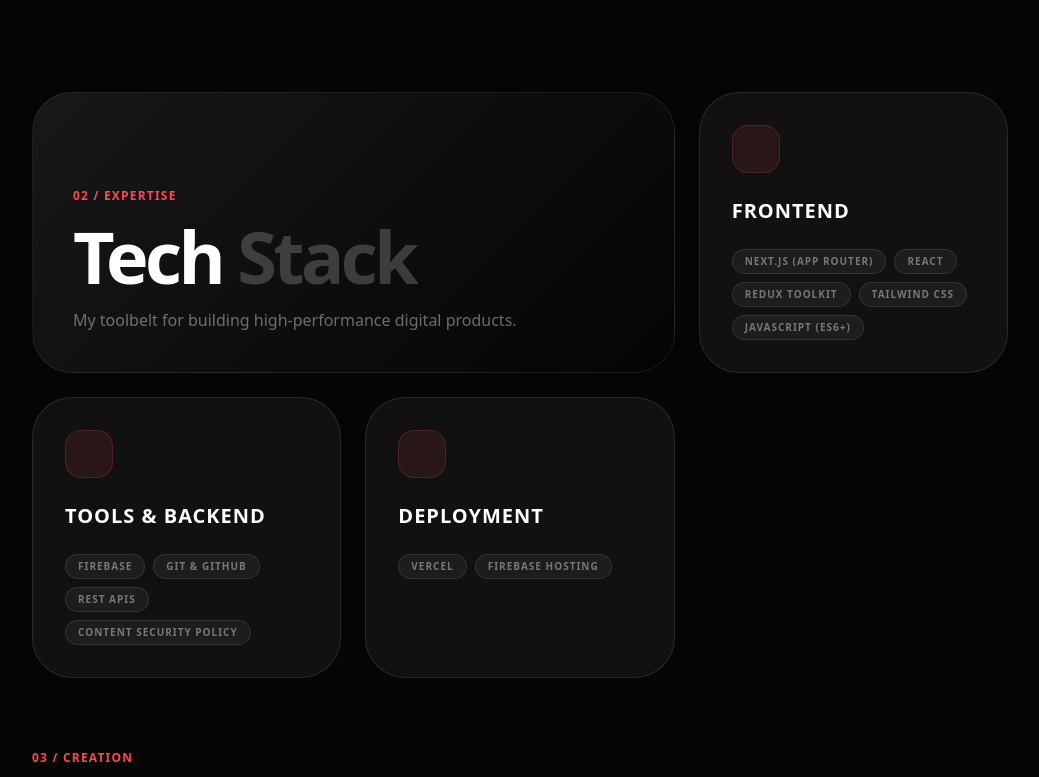
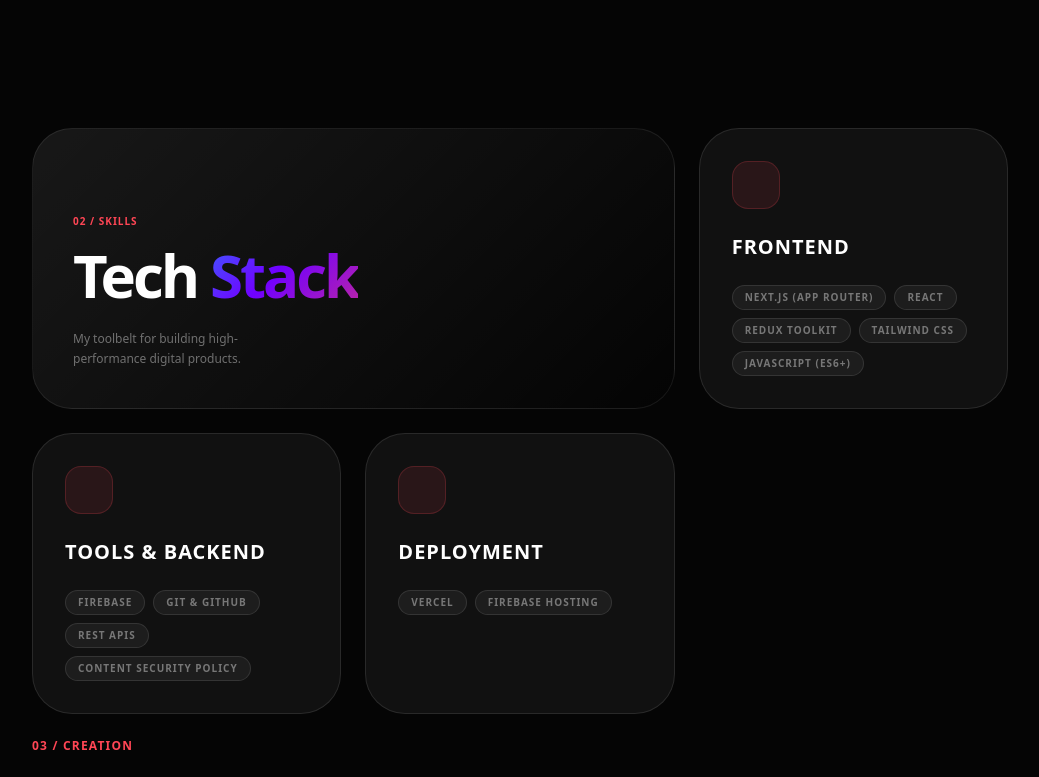
Before and after one commit to harsh-bhadana/portfolio, a Next.js app: page / in a window 1280 px wide. Shown: the part 2934-3711 px from the top of the page, without its empty margins (120-1159 px from the left). Built offline with nearby package versions, Linux system fonts and the light colour scheme; some icons are missing.

Commit message:
feat: sections ui animate

```diff
--- a/app/globals.css
+++ b/app/globals.css
@@ -68,6 +68,21 @@
   50% { transform: translateY(-20px) scale(1.05); }
 }
 
+@keyframes gradient-flow {
+  0% { background-position: 0% 50%; }
+  50% { background-position: 100% 50%; }
+  100% { background-position: 0% 50%; }
+}
+
 .animate-float {
   animation: float 6s ease-in-out infinite;
 }
+
+.animate-gradient {
+  background: linear-gradient(-45deg, var(--accent), var(--accent-secondary), var(--accent-tertiary), var(--accent));
+  background-size: 300% 300%;
+  animation: gradient-flow 5s ease infinite;
+  -webkit-background-clip: text;
+  background-clip: text;
+  -webkit-text-fill-color: transparent;
+}
--- a/app/page.tsx
+++ b/app/page.tsx
@@ -162,7 +162,7 @@
           <div className="flex flex-col md:flex-row md:items-end justify-between gap-6 mb-20">
             <div>
               <span className="text-accent font-black tracking-widest uppercase text-xs mb-4 block">01 / History</span>
-              <h2 className="text-5xl md:text-7xl font-black tracking-tighter">Professional <br /> <span className="text-white/20">Journey</span></h2>
+              <h2 className="text-5xl md:text-7xl font-black tracking-tighter leading-tight">Professional <br /> <span className="animate-gradient">Journey</span></h2>
             </div>
           </div>
 
@@ -182,9 +182,10 @@
               <div className="absolute top-0 right-0 p-10 opacity-5 group-hover:opacity-10 transition-opacity">
                 <AlwaysAnimatedIcon icon={CpuIcon} size={160} />
               </div>
-              <span className="text-accent font-black tracking-widest uppercase text-xs mb-4 block">02 / Expertise</span>
-              <h2 className="text-5xl md:text-7xl font-black tracking-tighter mb-4">Tech <span className="text-white/20">Stack</span></h2>
-              <p className="text-foreground/40 font-medium max-w-md">My toolbelt for building high-performance digital products.</p>
+              <span className="text-accent font-black tracking-widest uppercase text-[10px] mb-4 block">02 / Skills</span>
+              <h2 className="text-4xl md:text-6xl font-black tracking-tighter leading-none mb-6">Tech <span className="animate-gradient">Stack</span></h2>
+              <p className="text-foreground/40 text-xs font-medium leading-relaxed max-w-[200px]">
+My toolbelt for building high-performance digital products.</p>
             </div>
 
             {/* Individual Skill Categories */}
@@ -211,9 +212,11 @@
             ))}
 
             {/* Project Cards (Bento Style) */}
-            <div id="projects" className="md:col-span-12 mt-12 mb-6">
-              <span className="text-accent font-black tracking-widest uppercase text-xs mb-4 block">03 / Creation</span>
-              <h2 className="text-5xl md:text-7xl font-black tracking-tighter">Latest <span className="text-white/20">Works</span></h2>
+            <div id="projects" className="md:col-span-12">
+              <div>
+                <span className="text-accent font-black tracking-widest uppercase text-xs mb-4 block">03 / Creation</span>
+                <h2 className="text-5xl md:text-7xl font-black tracking-tighter">Latest <span className="animate-gradient">Works</span></h2>
+              </div>
             </div>
 
             {githubProjects.map((project, index) => (
```
